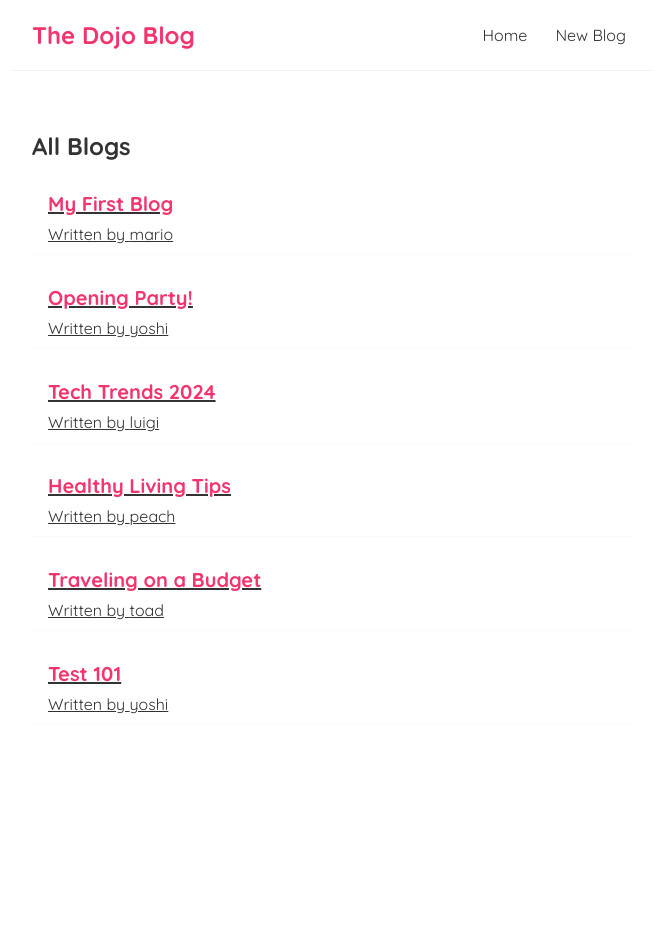
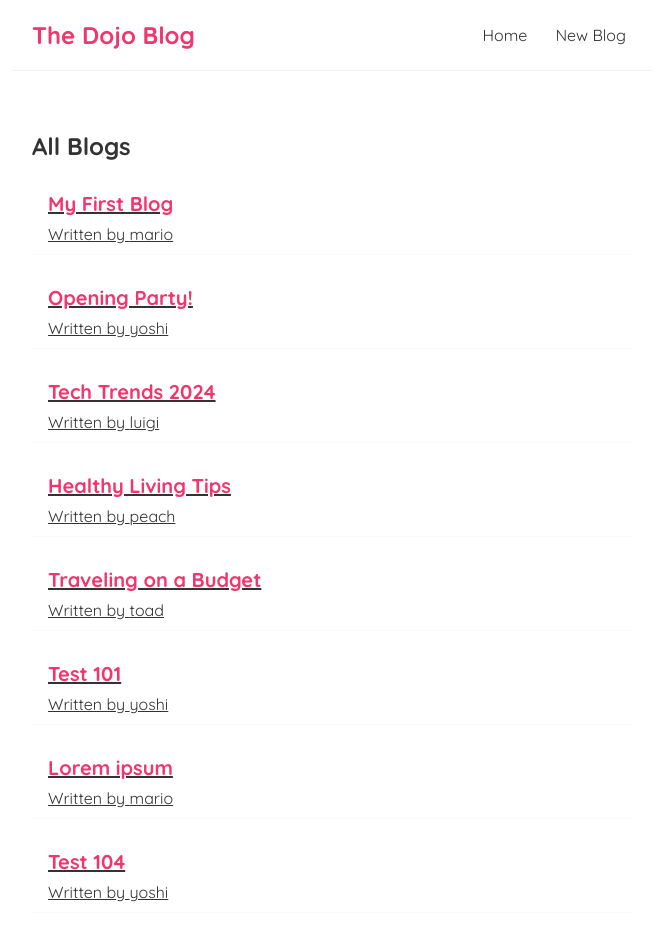
Before and after one commit to webcodeed/react-blog, a React (Vite) app: page / in a window 1280 px wide. Shown: the top 940 px of the page, without its empty margins (308-964 px from the left). Before the commit the page ends 805 px from the top, so only its background shows below. Built offline with nearby package versions, Linux system fonts and the light colour scheme; data requests are answered from the project's data file.

Commit message:
new db data, fix useNavigate import path, redirect notfound page to home after 2s

```diff
--- a/data/db.json
+++ b/data/db.json
@@ -35,6 +35,18 @@
       "title": "Test 101",
       "body": "lorem ipsum",
       "author": "yoshi"
+    },
+    {
+      "id": "9ca1",
+      "title": "Lorem ipsum",
+      "body": "Lorem ipsum dolor sit amet consectetur adipiscing elit ante, per tristique parturient tempus conubia augue fermentum gravida nisl, ultrices placerat turpis fusce aliquam purus aptent. Habitant hendrerit cras accumsan dictum scelerisque, ultrices integer egestas himenaeos, elementum est dui magna. Vitae at ornare facilisi aptent dictum ullamcorper leo lacus nostra primis, eget nascetur condimentum suscipit curabitur pharetra iaculis urna. Eros feugiat arcu nulla metus lacus lobortis tortor imperdiet aptent pharetra id dui, commodo cras penatibus netus montes ultrices nullam et porttitor ad.",
+      "author": "mario"
+    },
+    {
+      "id": "0e45",
+      "title": "Test 104",
+      "body": "Lorem ipsum dolor sit amet consectetur adipiscing elit ante, per tristique parturient tempus conubia augue fermentum gravida nisl, ultrices placerat turpis fusce aliquam purus aptent. Habitant hendrerit cras accumsan dictum scelerisque, ultrices integer egestas himenaeos, elementum est dui magna. Vitae at ornare facilisi aptent dictum ullamcorper leo lacus nostra primis, eget nascetur condimentum suscipit curabitur pharetra iaculis urna. Eros feugiat arcu nulla metus lacus lobortis tortor imperdiet aptent pharetra id dui, commodo cras penatibus netus montes ultrices nullam et porttitor ad.",
+      "author": "yoshi"
     }
   ],
   "comments": [
--- a/src/NotFound.jsx
+++ b/src/NotFound.jsx
@@ -1,6 +1,15 @@
-import { Link } from "react-router-dom"
+import { useEffect } from "react"
+import { Link, useNavigate } from "react-router-dom"
 
 function NotFound() {
+    const navigate = useNavigate()
+
+    useEffect(() => {
+        setTimeout(() => {
+            navigate("/")
+        }, 2000)
+    }, [])
+
     return (
         <div className="not-found">
             <h2>Sorry</h2>
```
Also changed, not shown: src/Create.jsx (+18 -4 lines).
